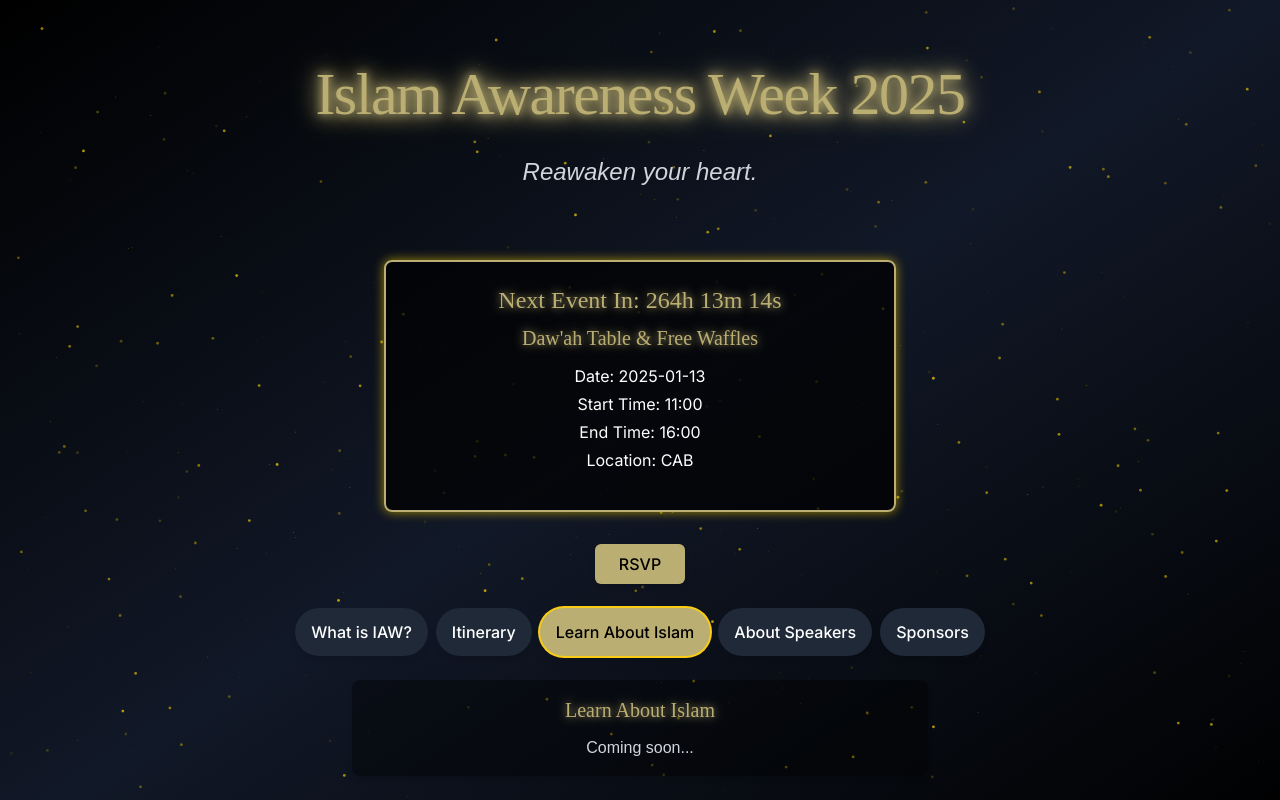
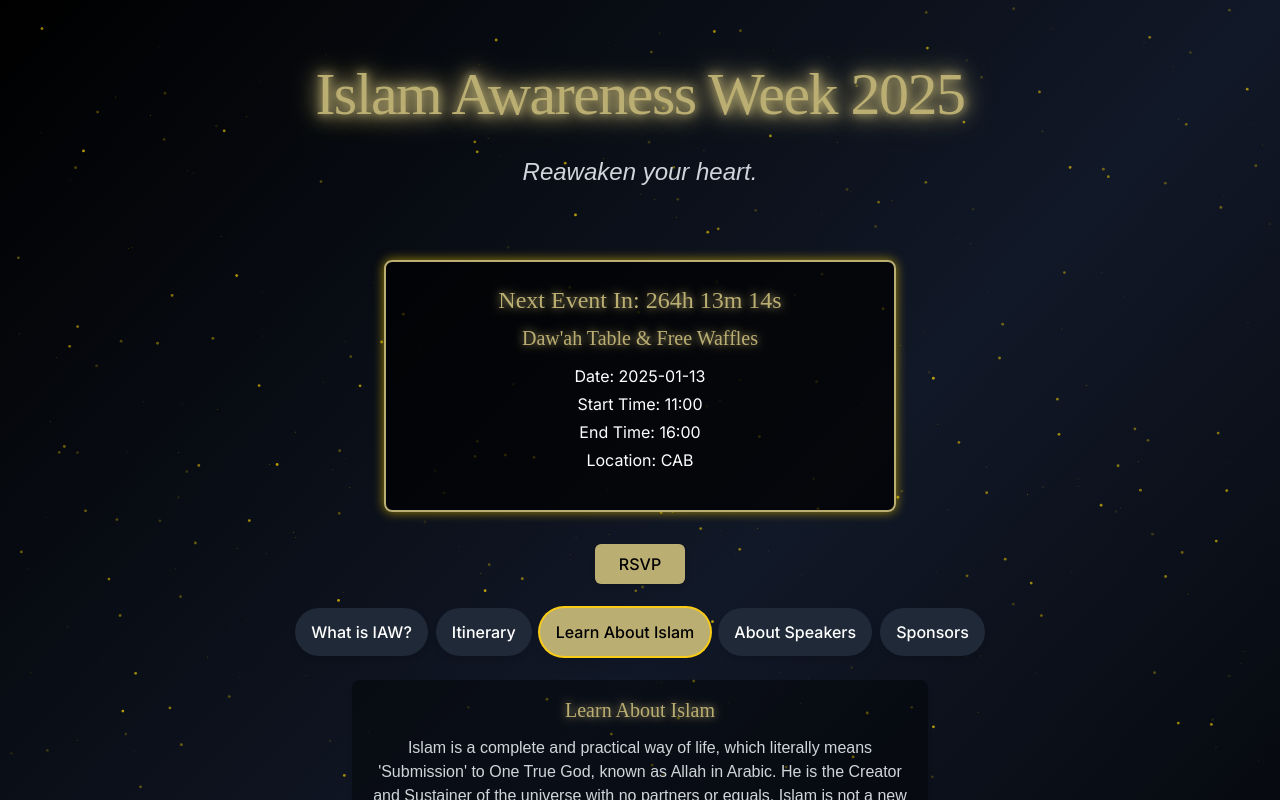
Before and after one commit to Donutboy2003/iaw2025, a Next.js app: page / in a window 1280 px wide. Both pictures are taken after a click on the tab "Learn About Islam". Shown: the top 800 px of the page. Built offline with nearby package versions, Linux system fonts and the light colour scheme.

Commit message:
Added content under about islam tab

```diff
--- a/app/components/TabCard.tsx
+++ b/app/components/TabCard.tsx
@@ -291,8 +291,25 @@ const TabCard: React.FC<TabCardProps> = ({ events, rsvpEnabledEventIds }) => {
             Learn About Islam
           </h2>
           <p className="font-poppins text-sm sm:text-base text-gray-300">
-            Coming soon...
-          </p>
+          Islam is a complete and practical way of life, which literally means 'Submission' to One True God, known as Allah in Arabic. He is the Creator and Sustainer of the universe with no partners or equals. Islam is not a new religion, but the final message in a long line of prophets sent by God, (including Adam, Noah, Abraham, Moses, Jesus and finally Muhammad), preaching monotheism and righteousness.
+          <br />
+          <br />
+          Islam is built upon 6 articles that govern one's internal faith (belief in Allah, His angels, His messengers, the Day of Judgement, and divine decree), as well as 5 pillars of external worship (Testimony of Faith, Daily Prayers, Paying Alms-tax, Fasting Ramadan, and Pilgrimage to Mecca).
+          <br />
+          <br />
+          This is the essence of Islam. When practiced, Islam fulfils the spiritual, physical, psychological, and social needs of all people.
+          <br />
+          <br />
+          <q>
+            "Whoever does righteousness, male or female, and is a believer - We will surely cause him to live a good life, and We will surely give them their rewards according to the best of what they used to do" - Quran 16:97
+          </q>
+
+          <br />
+          <br />
+          Visit <a href="https://masjidquba.ca/about-islam/" className="text-blue-500 underline">Masjid Quba's website</a> for an in-depth dive in several core aspects of Islam, and use the
+          <a href="msauofa.ca/dawah" className="text-blue-500 underline"> Dawah Contact Form</a> to contact the MSA with your questions about Islam.
+        </p>
+
         </div>
       ),
     },
```
